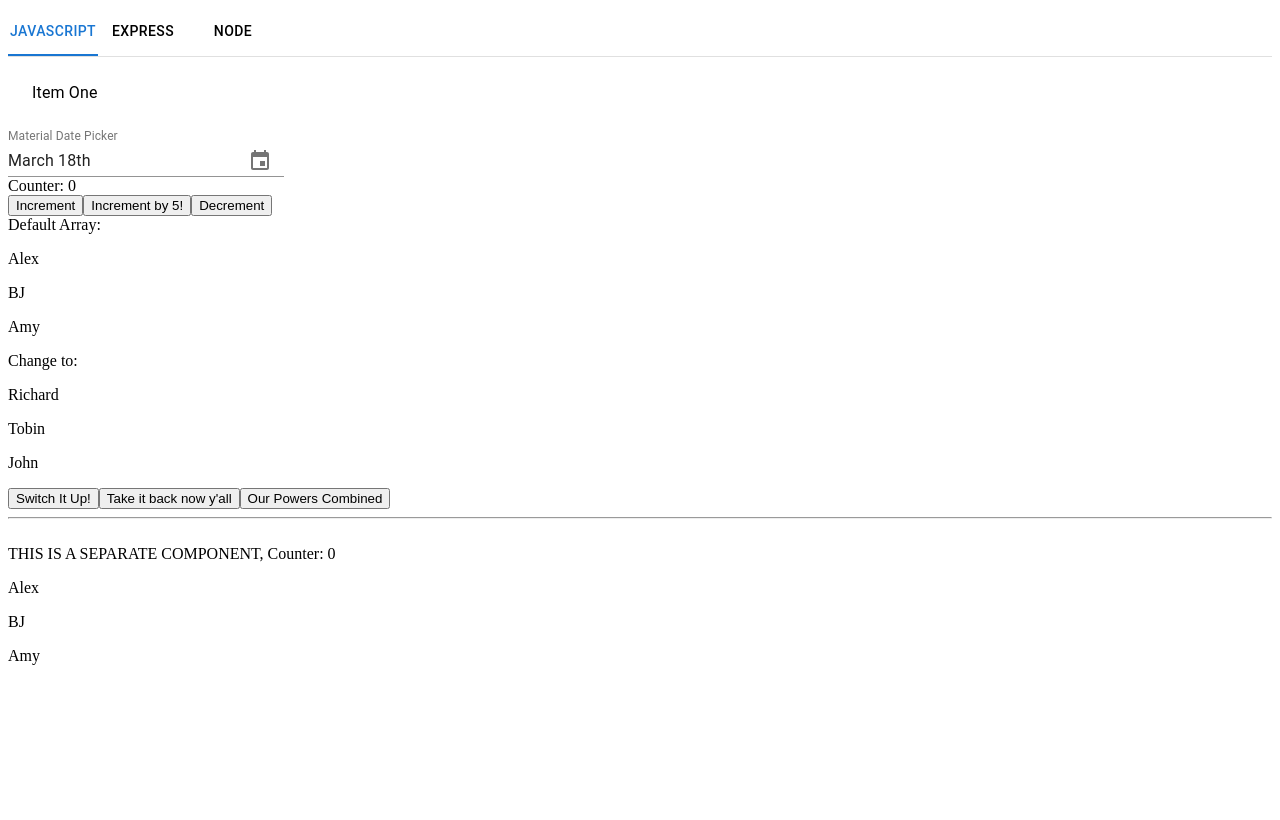
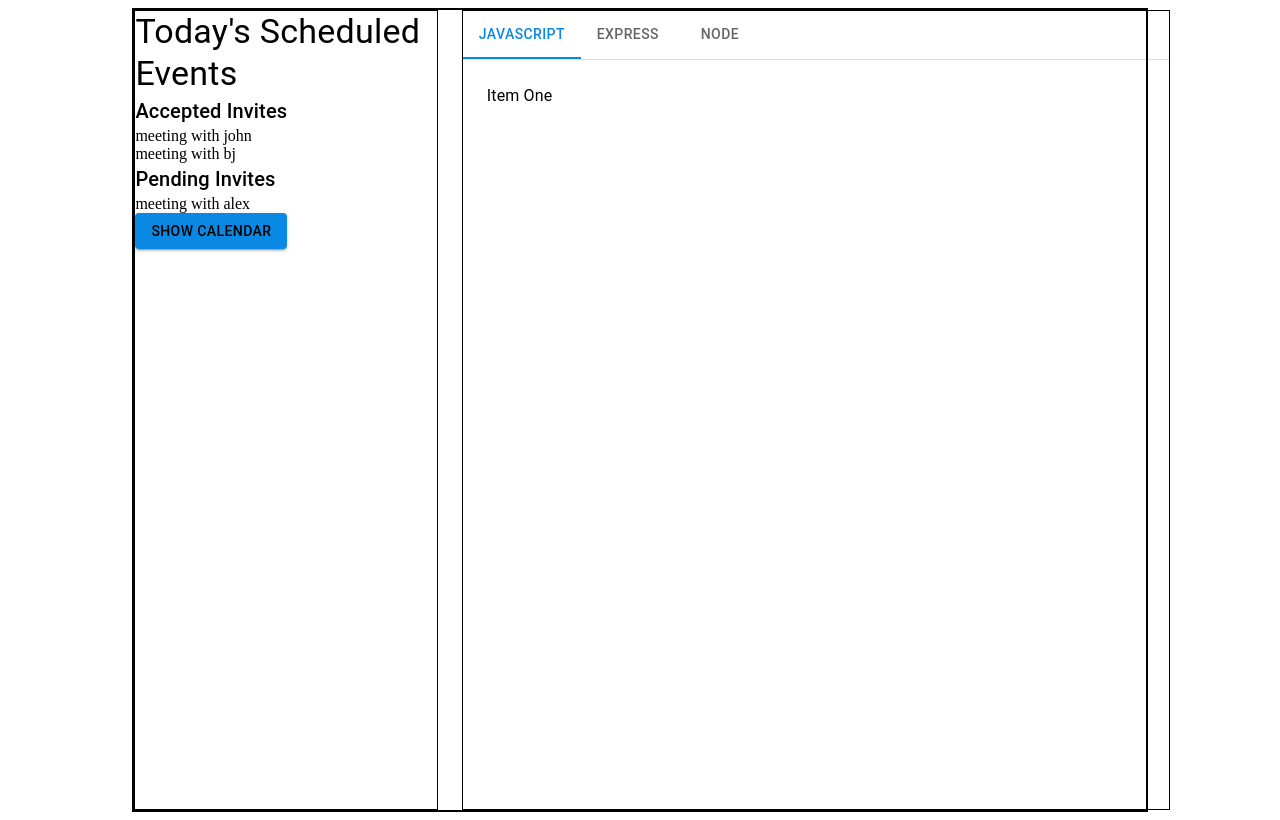
Before and after one commit to Cardamom-BlueOcean/study.io, a React app: page /userlogin in a window 1280 px wide. Built offline with nearby package versions, Linux system fonts and the light colour scheme; no server answers.

Commit message:
working on the skeleton

```diff
--- a/client/App.tsx
+++ b/client/App.tsx
@@ -8,11 +8,36 @@ import UserPage from './components/UserPage';
 import Login from './components/Login';
 import { Provider } from 'react-redux';
 import { store } from './store';
+import { createTheme } from "@mui/material/styles";
+import {
+  Box,
+  CssBaseline,
+  Paper,
+  ThemeProvider,
+  Typography,
+} from "@mui/material";
 
+const theme = createTheme({
+  palette: {
+    primary: {
+      light: "#63b8ff",
+      main: "#0989e3",
+      dark: "#005db0",
+      contrastText: "#000",
+    },
+    secondary: {
+      main: "#4db6ac",
+      light: "#82e9de",
+      dark: "#00867d",
+      contrastText: "#000",
+    },
+  },
+});
 
 const App = () => {
   return (
     <Provider store={store}>
+      <ThemeProvider theme={theme}>
         <Router>
           <Routes>
             <Route path="/about" />
@@ -20,7 +45,8 @@ const App = () => {
             <Route path="/" element={<Login />} />
           </Routes>
         </Router >
-    </Provider>
+      </ThemeProvider>
+    </Provider >
   );
 }
 
--- a/client/components/Calendar.tsx
+++ b/client/components/Calendar.tsx
@@ -7,24 +7,46 @@ import {
   Paper,
   ThemeProvider,
   Typography,
+  Button,
 } from "@mui/material";
 
 // const Reminder = styled.div`
-//   height: 500px;
-//   width: 300px;
-//   border: 3px solid black;
+// height: 500px;
+// width: 300px;
+// border: 3px solid black;
 // `
 
 export default function Calendar() {
 
   const [openCalendarModal, setOpenCalendarModal] = React.useState<boolean>(false);
+  const [accepted, setAccepted] = React.useState<Array<string>>([]);
+  const [pending, setPending] = React.useState<Array<string>>([]);
+
+  React.useEffect(() => {
+    setAccepted(['meeting with john', 'meeting with bj']);
+    setPending(['meeting with alex']);
+  }, [])
 
   return (
-    <Box>
-
-
-      {openCalendarModal}
-      <CalendarModal />
+    <Box
+      sx={{
+        // height: 300,
+        // width: 300,
+        // border: 1,
+      }}>
+      <Typography variant="h4">Today's Scheduled Events</Typography>
+      <Typography variant="h6">Accepted Invites</Typography>
+      {accepted.map((meeting, idx) => (
+        <Box key={idx} >{meeting} </Box>
+      ))}
+      <Typography variant="h6">Pending Invites</Typography>
+      {pending.map((meeting, idx) => (
+        <Box key={idx} >{meeting} </Box>
+      ))}
+      {/* TODO button onclick, rerender chat view to show calendar */}
+      <Button variant="contained">Show Calendar</Button>
+      {/* {openCalendarModal}
+      <CalendarModal /> */}
     </Box>
   );
 }
--- a/client/components/Login.tsx
+++ b/client/components/Login.tsx
@@ -4,7 +4,6 @@ import {
   Box,
   CssBaseline,
   Paper,
-  ThemeProvider,
   Typography,
 } from "@mui/material";
 import firebase from "firebase/app";
@@ -39,24 +38,9 @@ export default function Login({ }: Props) {
     }
   };
 
-  const theme = createTheme({
-    palette: {
-      primary: {
-        light: "#63b8ff",
-        main: "#0989e3",
-        dark: "#005db0",
-        contrastText: "#000",
-      },
-      secondary: {
-        main: "#4db6ac",
-        light: "#82e9de",
-        dark: "#00867d",
-        contrastText: "#000",
-      },
-    },
-  });
+
   return (
-    <ThemeProvider theme={theme}>
+    <div>
       <CssBaseline />
       <Box
         height="100vh"
@@ -74,6 +58,6 @@ export default function Login({ }: Props) {
           </Typography>
         </Paper>
       </Box>
-    </ThemeProvider>
+    </div>
   );
 }
--- a/client/components/UserPage.tsx
+++ b/client/components/UserPage.tsx
@@ -1,7 +1,7 @@
 import { useState } from "react";
 import GroupTabs from "./GroupTabs";
-import ReduxExample from "./redux-examples/reduxExample";
-import AutreRedux from "./redux-examples/AutreRedux";
+// import ReduxExample from "./redux-examples/reduxExample";
+// import AutreRedux from "./redux-examples/AutreRedux";
 import {
   getFirestore,
   collection,
@@ -19,6 +19,13 @@ import { getAuth, onAuthStateChanged } from "firebase/auth";
 import { Provider } from 'react-redux';
 import { store } from '../store';
 import Calendar from './Calendar';
+import {
+  Box,
+  CssBaseline,
+  Paper,
+  ThemeProvider,
+  Typography,
+} from "@mui/material";
 
 type room = {
   RoomName: string;
@@ -81,11 +88,27 @@ export default function UserPage() {
   // test
 
   return (
-    <div>
-      <GroupTabs />
-      <Calendar />
-      <ReduxExample />
-      <AutreRedux />
-    </div>
+    <Box sx={{
+      width: 8 / 10,
+      height: 800,
+      border: 2,
+      display: 'grid',
+      margin: 'auto',
+      columnGap: 3,
+      rowGap: 1,
+      gridTemplateColumns: '30% 70%',
+      gridTemplateRows: 'auto'
+    }}>
+      <Box className="sidebar" sx={{ border: 1 }}>
+        <Box className="grouplist" />
+        <Calendar />
+
+      </Box>
+      <Box className="chatview" sx={{ border: 1 }}>
+        <GroupTabs />
+
+      </Box>
+
+    </Box>
   );
 }
```
Lines whose indentation alone changed are shown as unchanged.
